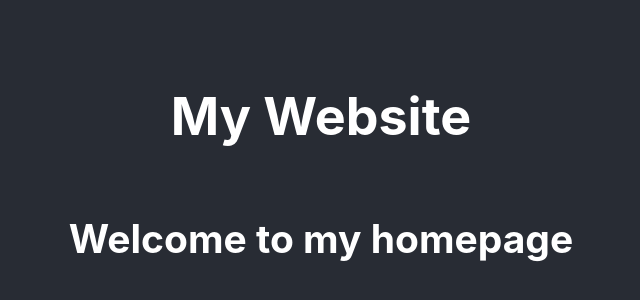
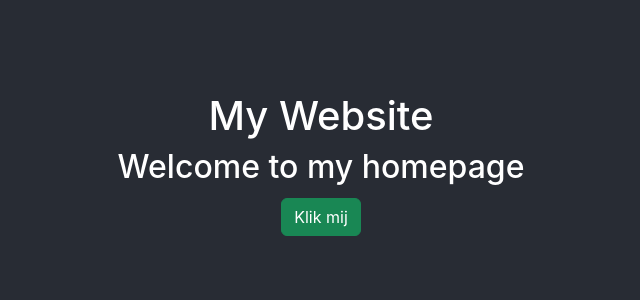
Before and after one commit to JarcovB/JarcovB.github.io, a React (Create React App) app: page / in a window 1280 px wide. Shown: the part 228-528 px from the top of the page, without its empty margins (319-959 px from the left). Built offline with nearby package versions, Linux system fonts and the light colour scheme.

Commit message:
Initial commit

```diff
--- a/src/App.js
+++ b/src/App.js
@@ -8,7 +8,7 @@ function App() {
       <header className="App-header">
         <h1 >My Website</h1>
       <Message />
-
+        <p><button className="btn btn-success">Klik mij</button></p>
       </header>
     </div>
   );
--- a/src/index.js
+++ b/src/index.js
@@ -1,5 +1,6 @@
 import React from 'react';
 import ReactDOM from 'react-dom/client';
+import 'bootstrap/dist/css/bootstrap.min.css';
 import './index.css';
 import App from './App';
 import reportWebVitals from './reportWebVitals';
```
Also changed, not shown: package.json (+8 -1 lines), 1 other file (tests, documents, lock files or other folders).
